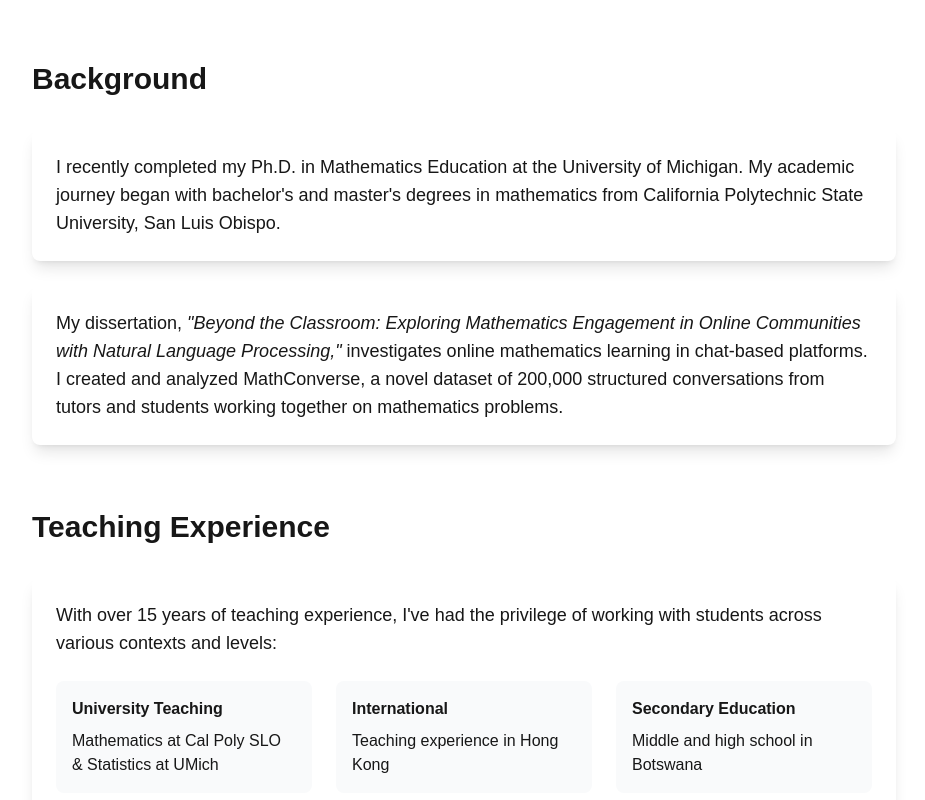
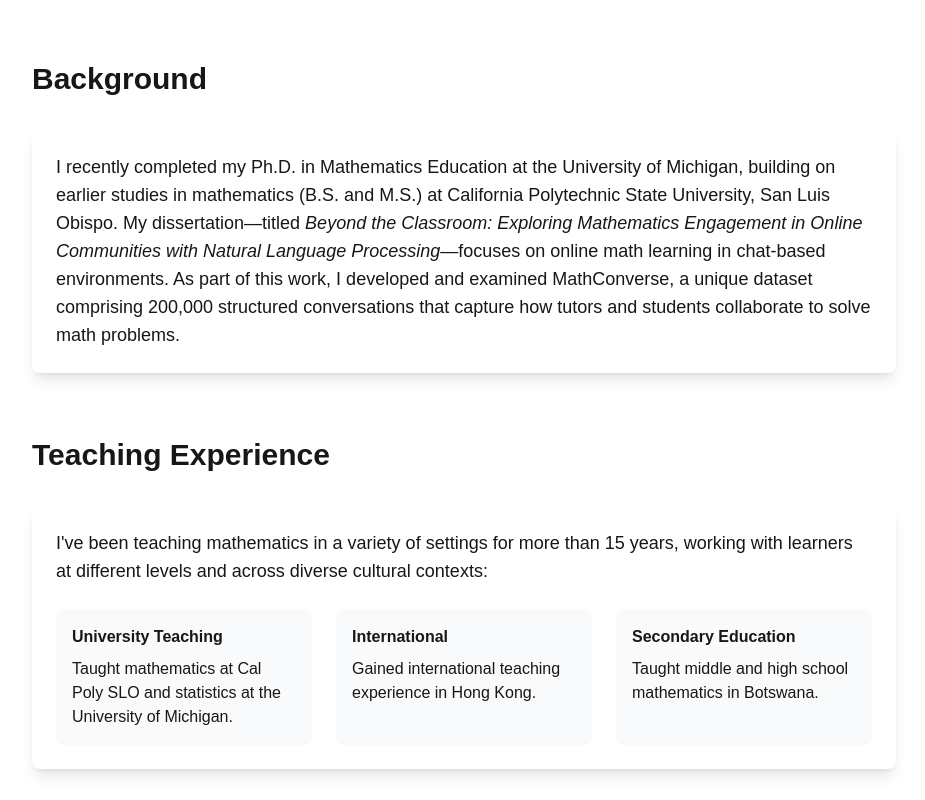
Before and after one commit to mikeion/personal-homepage, a Next.js app: page /about in a window 1280 px wide. Shown: the part 660-1460 px from the top of the page, without its empty margins (176-1101 px from the left). Built offline with nearby package versions, Linux system fonts and the light colour scheme.

Commit message:
fix about me

```diff
--- a/src/app/about/page.tsx
+++ b/src/app/about/page.tsx
@@ -77,25 +77,19 @@ export default function About() {
         </div>
       </section>
 
-      {/* Background Section with Animation */}
+      {/* Background Section */}
       <section className="mb-16">
         <h2 className="text-3xl font-bold mb-8">Background</h2>
-        <div className="prose dark:prose-invert max-w-none space-y-6">
-          <div className="bg-white dark:bg-gray-800 rounded-lg p-6 shadow-lg transform hover:-translate-y-1 transition-transform">
+        <div className="prose dark:prose-invert max-w-none">
+          <div className="bg-white dark:bg-gray-800 rounded-lg p-6 shadow-lg">
             <p className="text-lg">
-              I recently completed my Ph.D. in Mathematics Education at the University of Michigan.
-              My academic journey began with bachelor's and master's degrees in mathematics from
-              California Polytechnic State University, San Luis Obispo.
-            </p>
-          </div>
-
-          <div className="bg-white dark:bg-gray-800 rounded-lg p-6 shadow-lg transform hover:-translate-y-1 transition-transform">
-            <p className="text-lg">
-              My dissertation, <span className="italic">"Beyond the Classroom: Exploring Mathematics
-              Engagement in Online Communities with Natural Language Processing,"</span> investigates
-              online mathematics learning in chat-based platforms. I created and analyzed MathConverse,
-              a novel dataset of 200,000 structured conversations from tutors and students working
-              together on mathematics problems.
+              I recently completed my Ph.D. in Mathematics Education at the University of Michigan,
+              building on earlier studies in mathematics (B.S. and M.S.) at California Polytechnic
+              State University, San Luis Obispo. My dissertation—titled <span className="italic">Beyond
+              the Classroom: Exploring Mathematics Engagement in Online Communities with Natural Language
+              Processing</span>—focuses on online math learning in chat-based environments. As part of
+              this work, I developed and examined MathConverse, a unique dataset comprising 200,000
+              structured conversations that capture how tutors and students collaborate to solve math problems.
             </p>
           </div>
         </div>
@@ -106,21 +100,21 @@ export default function About() {
         <h2 className="text-3xl font-bold mb-8">Teaching Experience</h2>
         <div className="bg-white dark:bg-gray-800 rounded-lg p-6 shadow-lg">
           <p className="text-lg mb-6">
-            With over 15 years of teaching experience, I've had the privilege of working with
-            students across various contexts and levels:
+            I've been teaching mathematics in a variety of settings for more than 15 years,
+            working with learners at different levels and across diverse cultural contexts:
           </p>
           <div className="grid grid-cols-1 md:grid-cols-3 gap-6">
             <div className="p-4 bg-gray-50 dark:bg-gray-700 rounded-lg">
               <h3 className="font-semibold mb-2">University Teaching</h3>
-              <p>Mathematics at Cal Poly SLO & Statistics at UMich</p>
+              <p>Taught mathematics at Cal Poly SLO and statistics at the University of Michigan.</p>
             </div>
             <div className="p-4 bg-gray-50 dark:bg-gray-700 rounded-lg">
               <h3 className="font-semibold mb-2">International</h3>
-              <p>Teaching experience in Hong Kong</p>
+              <p>Gained international teaching experience in Hong Kong.</p>
             </div>
             <div className="p-4 bg-gray-50 dark:bg-gray-700 rounded-lg">
               <h3 className="font-semibold mb-2">Secondary Education</h3>
-              <p>Middle and high school in Botswana</p>
+              <p>Taught middle and high school mathematics in Botswana.</p>
             </div>
           </div>
         </div>
```
